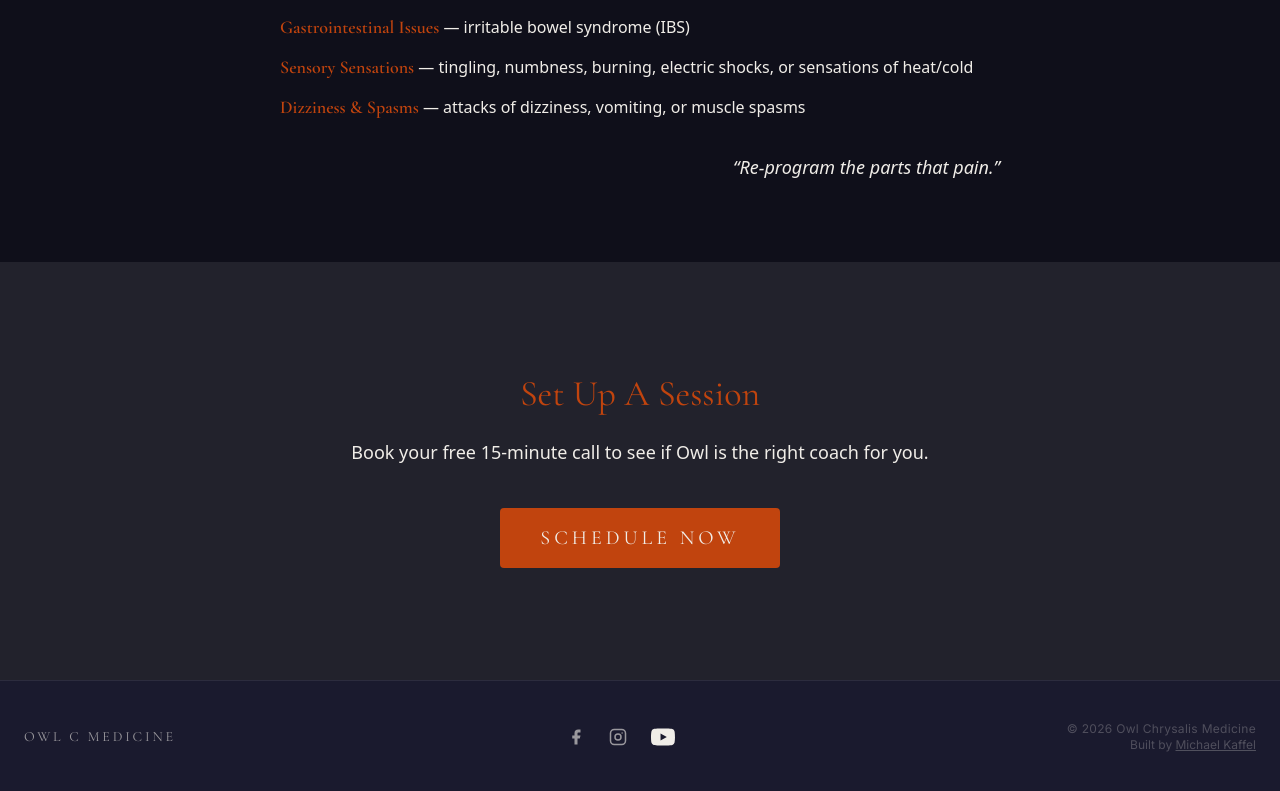
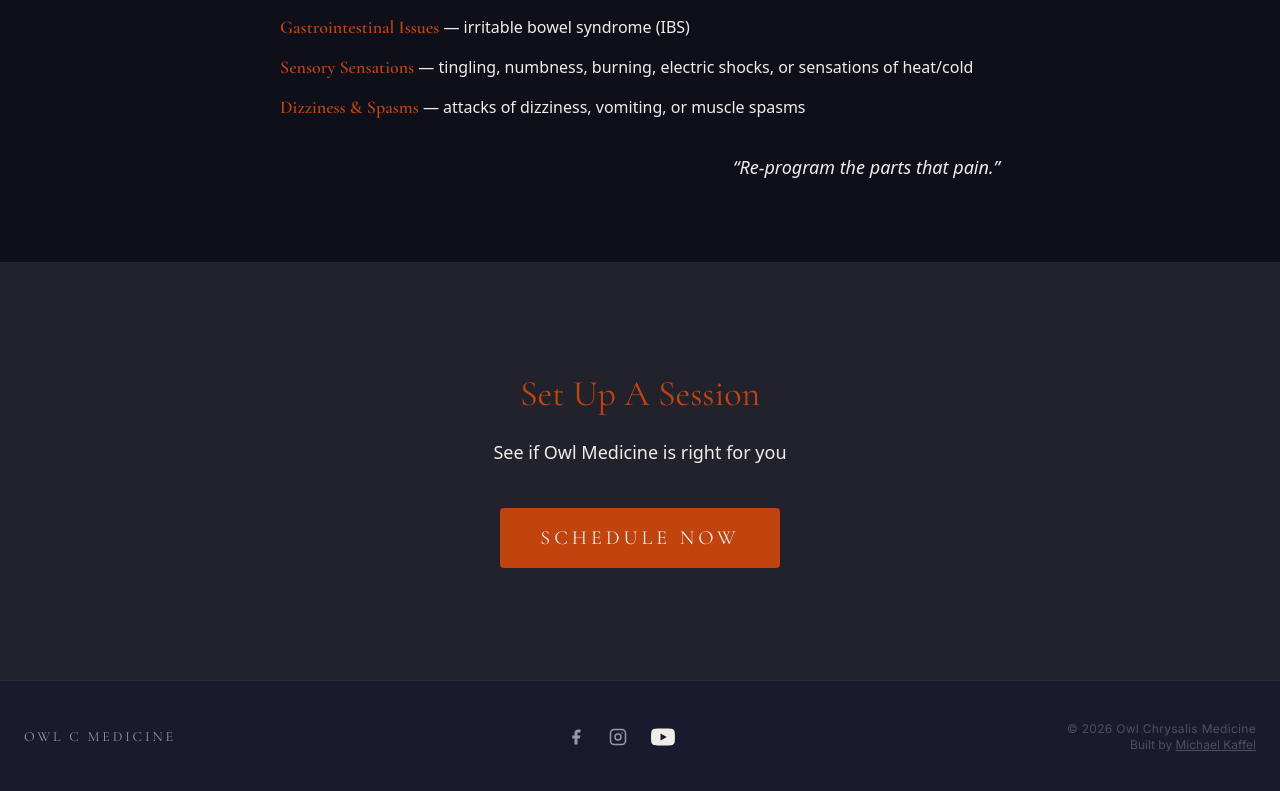
Before and after one commit to michaelkaffel/ocm-website, a React (Vite) app: page /coaching in a window 1280 px wide. Shown: the part 2010-2801 px from the top of the page. Built offline with nearby package versions, Linux system fonts and the light colour scheme.

Commit message:
client feedback round 3

```diff
--- a/src/pages/Coaching.jsx
+++ b/src/pages/Coaching.jsx
@@ -102,7 +102,7 @@ const Coaching = () => {
                     </h2>
 
                     <p className='font-sans text-lg leading-relaxed mb-10'>
-                        Book your free 15-minute call to see if Owl is the right coach for you.
+                        See if Owl Medicine is right for you
                     </p>
 
                     <a
```
